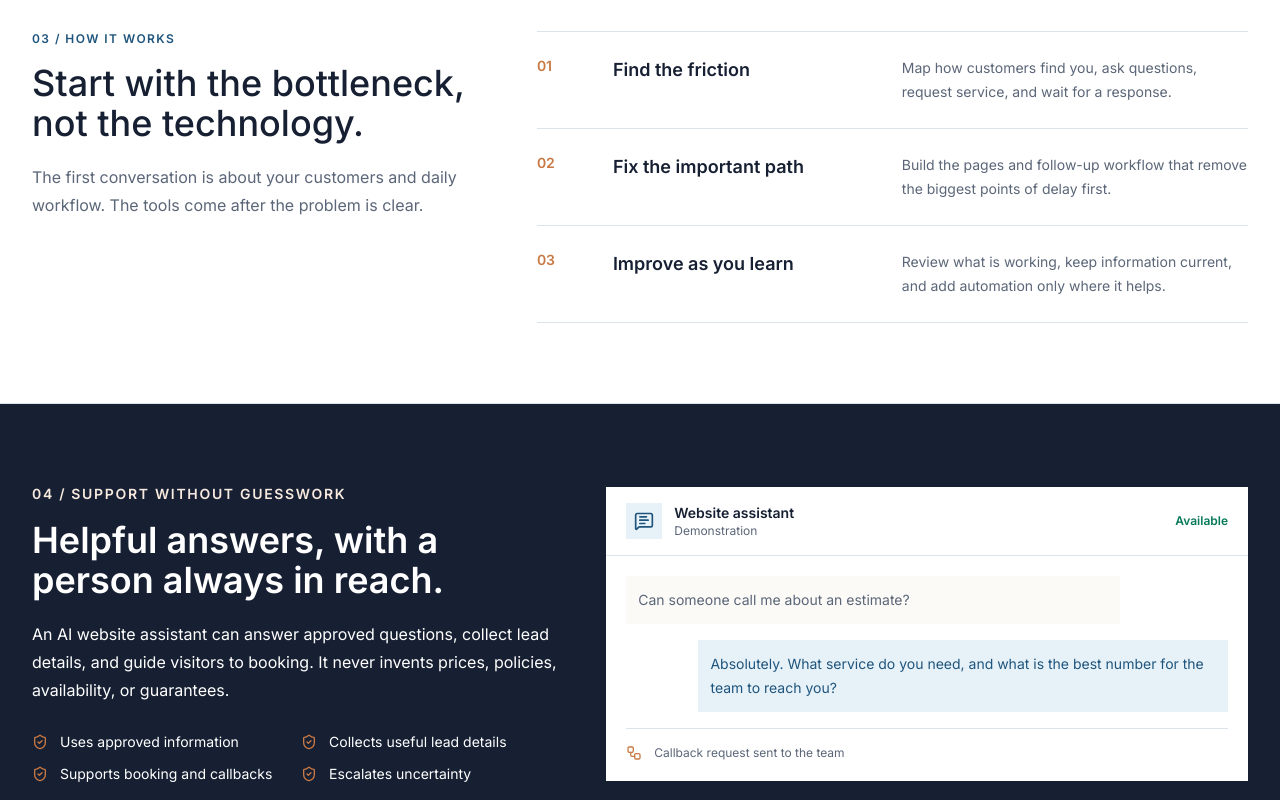
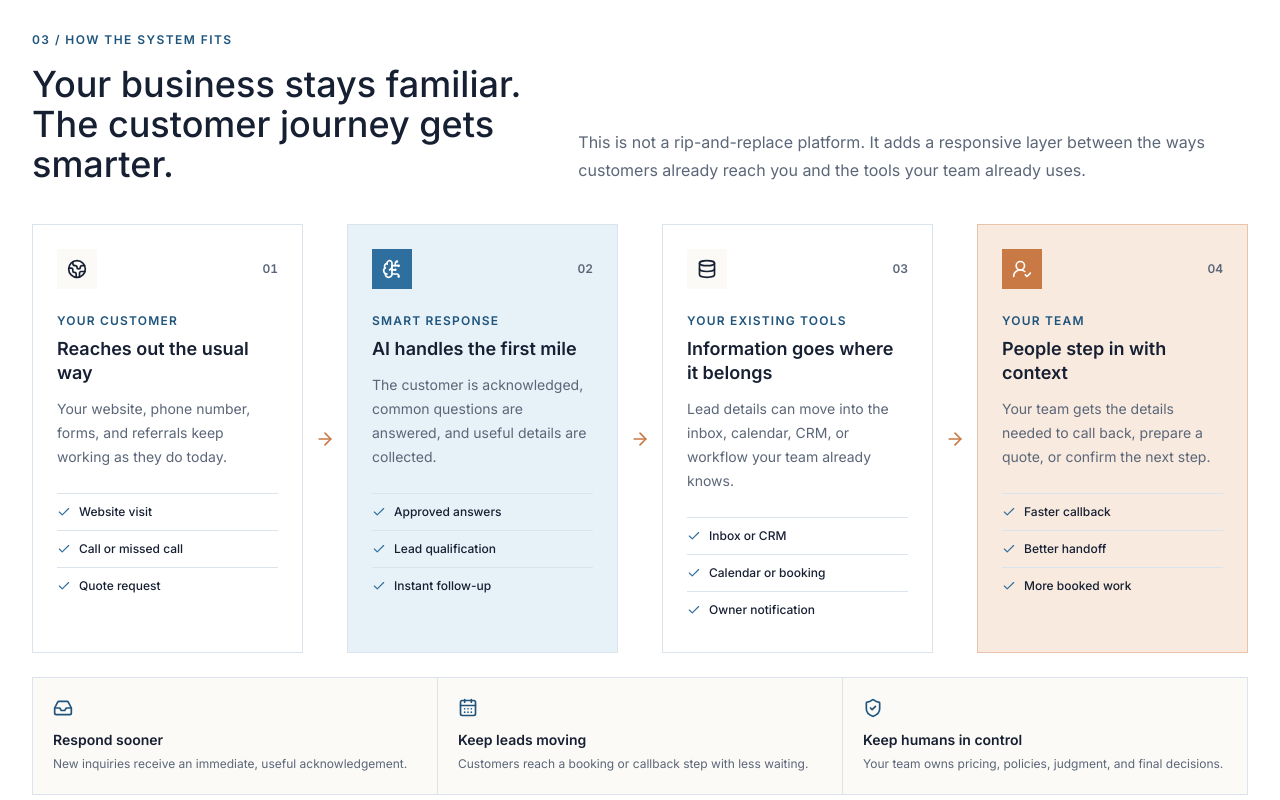
Before and after one commit to bryanzevada/Nuerovas, a Next.js app: page / in a window 1280 px wide. Shown: the part 2240-3040 px from the top of the page. Built offline with nearby package versions, Linux system fonts and the light colour scheme.

Commit message:
Add AI product offering diagram

```diff
--- a/app/page.tsx
+++ b/app/page.tsx
@@ -1,15 +1,21 @@
 import {
+  ArrowDown,
   ArrowRight,
   Bot,
+  BrainCircuit,
   CalendarCheck,
+  CalendarDays,
   Check,
   CircleCheck,
   Clock3,
+  Database,
   Globe2,
+  Inbox,
   MessageSquareText,
   PhoneCall,
   RefreshCcw,
   ShieldCheck,
+  UserRoundCheck,
   Workflow,
   Zap,
 } from "lucide-react";
@@ -96,6 +102,7 @@ export default function Home() {
         <Hero />
         <CustomerProblems />
         <Outcomes />
+        <ProductMap />
         <HowItWorks />
         <CustomerJourney />
         <Pricing />
@@ -251,12 +258,135 @@ function Outcomes() {
   );
 }
 
+function ProductMap() {
+  const stages = [
+    {
+      label: "Your customer",
+      icon: Globe2,
+      title: "Reaches out the usual way",
+      description: "Your website, phone number, forms, and referrals keep working as they do today.",
+      items: ["Website visit", "Call or missed call", "Quote request"],
+      tone: "bg-white",
+      iconTone: "bg-paper text-ink",
+    },
+    {
+      label: "Smart response",
+      icon: BrainCircuit,
+      title: "AI handles the first mile",
+      description: "The customer is acknowledged, common questions are answered, and useful details are collected.",
+      items: ["Approved answers", "Lead qualification", "Instant follow-up"],
+      tone: "border-blue/30 bg-blue-soft",
+      iconTone: "bg-blue text-white",
+    },
+    {
+      label: "Your existing tools",
+      icon: Database,
+      title: "Information goes where it belongs",
+      description: "Lead details can move into the inbox, calendar, CRM, or workflow your team already knows.",
+      items: ["Inbox or CRM", "Calendar or booking", "Owner notification"],
+      tone: "bg-white",
+      iconTone: "bg-paper text-ink",
+    },
+    {
+      label: "Your team",
+      icon: UserRoundCheck,
+      title: "People step in with context",
+      description: "Your team gets the details needed to call back, prepare a quote, or confirm the next step.",
+      items: ["Faster callback", "Better handoff", "More booked work"],
+      tone: "border-warm/35 bg-warm-soft",
+      iconTone: "bg-warm text-white",
+    },
+  ];
+  const benefits = [
+    {
+      icon: Inbox,
+      title: "Respond sooner",
+      description: "New inquiries receive an immediate, useful acknowledgement.",
+    },
+    {
+      icon: CalendarDays,
+      title: "Keep leads moving",
+      description: "Customers reach a booking or callback step with less waiting.",
+    },
+    {
+      icon: ShieldCheck,
+      title: "Keep humans in control",
+      description: "Your team owns pricing, policies, judgment, and final decisions.",
+    },
+  ];
+
+  return (
+    <section className="border-y border-line bg-white py-16 sm:py-20" id="product-map">
+      <div className="section-shell">
+        <div className="grid gap-6 lg:grid-cols-[0.78fr_1fr] lg:items-end">
+          <div>
+            <p className="eyebrow">03 / How the system fits</p>
+            <h2 className="section-title">Your business stays familiar. The customer journey gets smarter.</h2>
+          </div>
+          <p className="max-w-2xl text-base leading-7 text-muted lg:justify-self-end">
+            This is not a rip-and-replace platform. It adds a responsive layer between the ways
+            customers already reach you and the tools your team already uses.
+          </p>
+        </div>
+
+        <div className="mt-10 grid items-stretch gap-3 lg:grid-cols-[1fr_auto_1fr_auto_1fr_auto_1fr]">
+          {stages.map((stage, index) => {
+            const Icon = stage.icon;
+            return (
+              <div key={stage.label} className="contents">
+                <article className={`flex min-w-0 flex-col border border-line p-5 sm:p-6 ${stage.tone}`}>
+                  <div className="flex items-center justify-between gap-4">
+                    <span className={`grid h-10 w-10 place-items-center ${stage.iconTone}`}>
+                      <Icon aria-hidden className="h-5 w-5" />
+                    </span>
+                    <span className="text-xs font-semibold tabular-nums text-muted">0{index + 1}</span>
+                  </div>
+                  <p className="mt-6 text-xs font-semibold uppercase tracking-[0.1em] text-blue-deep">{stage.label}</p>
+                  <h3 className="mt-2 text-lg font-semibold leading-6 text-ink">{stage.title}</h3>
+                  <p className="mt-3 text-sm leading-6 text-muted">{stage.description}</p>
+                  <ul className="mt-6 divide-y divide-line border-t border-line">
+                    {stage.items.map((item) => (
+                      <li key={item} className="flex items-center gap-2 py-2.5 text-xs font-medium text-ink">
+                        <Check aria-hidden className="h-3.5 w-3.5 shrink-0 text-blue" />
+                        {item}
+                      </li>
+                    ))}
+                  </ul>
+                </article>
+                {index < stages.length - 1 ? (
+                  <div className="grid place-items-center py-1 text-warm" aria-hidden>
+                    <ArrowDown className="h-5 w-5 lg:hidden" />
+                    <ArrowRight className="hidden h-5 w-5 lg:block" />
+                  </div>
+                ) : null}
+              </div>
+            );
+          })}
+        </div>
+
+        <div className="mt-6 grid gap-px overflow-hidden border border-line bg-line sm:grid-cols-3">
+          {benefits.map((benefit) => {
+            const BenefitIcon = benefit.icon;
+            return (
+              <div key={benefit.title} className="bg-paper p-5">
+                <BenefitIcon aria-hidden className="h-5 w-5 text-blue-deep" />
+                <p className="mt-3 text-sm font-semibold text-ink">{benefit.title}</p>
+                <p className="mt-1 text-xs leading-5 text-muted">{benefit.description}</p>
+              </div>
+            );
+          })}
+        </div>
+      </div>
+    </section>
+  );
+}
+
 function HowItWorks() {
   return (
     <section className="bg-white py-16 sm:py-20" id="how-it-works">
       <div className="section-shell grid gap-10 lg:grid-cols-[0.62fr_1fr] lg:gap-16">
         <div>
-          <p className="eyebrow">03 / How it works</p>
+          <p className="eyebrow">04 / How it works</p>
           <h2 className="section-title">Start with the bottleneck, not the technology.</h2>
           <p className="mt-5 text-base leading-7 text-muted">The first conversation is about your customers and daily workflow. The tools come after the problem is clear.</p>
         </div>
@@ -279,7 +409,7 @@ function CustomerJourney() {
     <section className="border-y border-line bg-ink py-16 text-white sm:py-20" id="ai-assistants">
       <div className="section-shell grid gap-12 lg:grid-cols-[0.82fr_1fr] lg:items-center">
         <div>
-          <p className="text-sm font-semibold uppercase tracking-[0.12em] text-warm-soft">04 / Support without guesswork</p>
+          <p className="text-sm font-semibold uppercase tracking-[0.12em] text-warm-soft">05 / Support without guesswork</p>
           <h2 className="mt-4 text-3xl font-semibold leading-tight sm:text-4xl">Helpful answers, with a person always in reach.</h2>
           <p className="mt-5 max-w-xl text-base leading-7 text-white/68">An AI website assistant can answer approved questions, collect lead details, and guide visitors to booking. It never invents prices, policies, availability, or guarantees.</p>
           <div className="mt-7 grid gap-3 sm:grid-cols-2">
@@ -316,7 +446,7 @@ function Pricing() {
     <section className="bg-paper py-16 sm:py-20" id="pricing">
       <div className="section-shell grid gap-10 lg:grid-cols-[0.78fr_1fr] lg:items-start">
         <div>
-          <p className="eyebrow">05 / Straightforward investment</p>
+          <p className="eyebrow">06 / Straightforward investment</p>
           <h2 className="section-title">Start with a better website. Improve it as you grow.</h2>
           <p className="mt-5 text-base leading-7 text-muted">A focused first version with ongoing support, without a long-term commitment.</p>
         </div>
@@ -353,7 +483,7 @@ function Faq() {
     <section className="bg-white py-16 sm:py-20" id="faq">
       <div className="section-shell grid gap-10 lg:grid-cols-[0.55fr_1fr] lg:gap-16">
         <div>
-          <p className="eyebrow">06 / Common questions</p>
+          <p className="eyebrow">07 / Common questions</p>
           <h2 className="section-title">What you may want to know first.</h2>
         </div>
         <div className="border-t border-line">
@@ -377,7 +507,7 @@ function Contact() {
     <section className="border-t border-line bg-paper py-16 sm:py-20" id="contact">
       <div className="section-shell grid gap-10 lg:grid-cols-[0.76fr_1fr] lg:items-start">
         <div>
-          <p className="eyebrow">07 / Free workflow review</p>
+          <p className="eyebrow">08 / Free workflow review</p>
           <h2 className="section-title">Find the simplest improvement worth making first.</h2>
           <p className="mt-5 max-w-xl text-base leading-7 text-muted">Share where leads slow down or customers get stuck. You will leave with a clearer view of what to fix now, what can wait, and what does not need automation at all.</p>
         </div>
```
